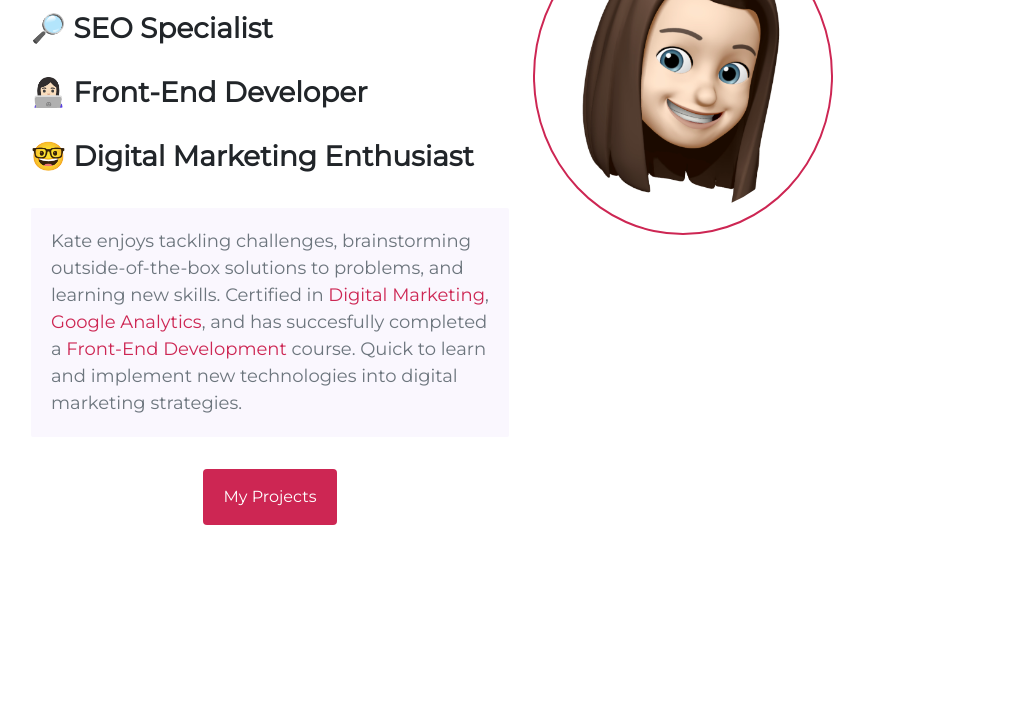
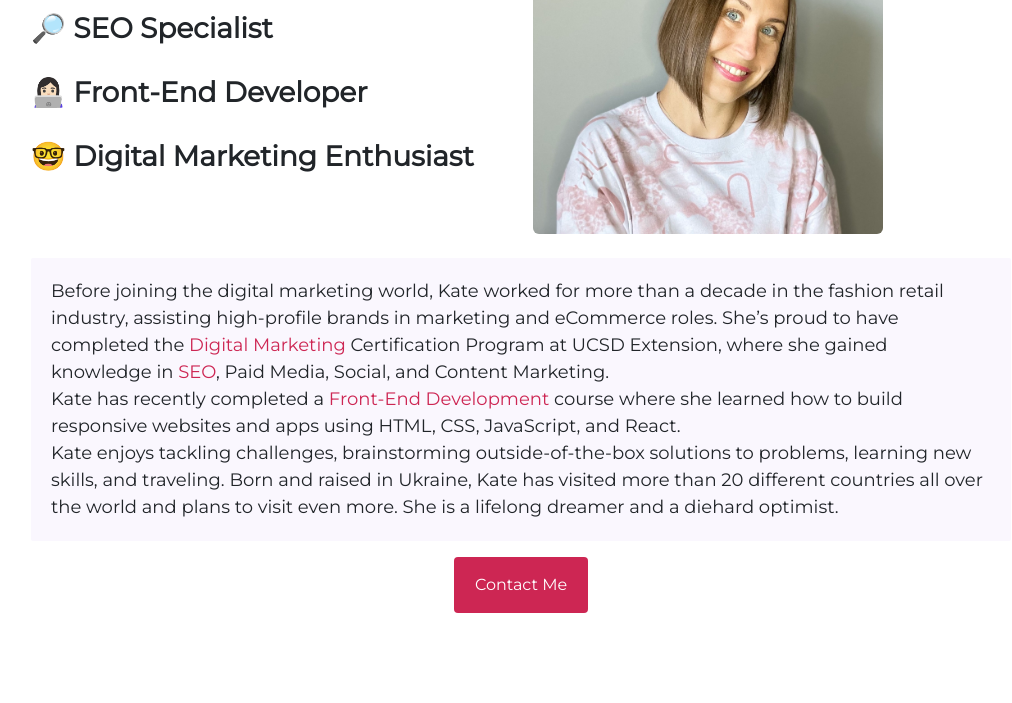
Before and after one commit to Kate8577/my-personal-website, a plain HTML site: page about.html in a window 1280 px wide. Shown: the part 173-876 px from the top of the page, without its empty margins (119-1131 px from the left). Before the commit the page ends 800 px from the top, so only its background shows below. Drawn offline with nearby package versions, Linux system fonts and the light colour scheme.

Commit message:
Updated the About page

```diff
--- a/about.html
+++ b/about.html
@@ -26,19 +26,25 @@
     <h2> 👩🏻‍💻 Front-End Developer</h2>
     <h2>🤓 Digital Marketing Enthusiast</h2>
 
-    <p class="mt-4 text-muted">
-       Kate enjoys tackling challenges, brainstorming outside-of-the-box solutions to problems, and learning new skills.
-Certified in <span style="color:#cd2653">Digital Marketing</span>, <span style="color:#cd2653">Google Analytics</span>, and has succesfully completed a <span style="color:#cd2653">Front-End Development </span>course. Quick to learn
-        and
-        implement new technologies into digital marketing strategies.
+
+    </div>
+    <div class="col-md-6">
+        <img src="images/kate-avatar.jpg" class="img-fluid" alt="picture of Kate"/>
+        </div>
+    </div>
+    <p class="mt-4">
+
+        Before joining the digital marketing world, Kate worked for more than a decade in the fashion retail industry,
+        assisting high-profile brands in marketing and eCommerce roles. She’s proud to have completed the <span style="color:#cd2653">Digital Marketing</span>
+        Certification Program at UCSD Extension, where she gained knowledge in <span style="color:#cd2653">SEO</span>, Paid Media, Social, and Content Marketing.
+    </br> Kate has recently completed a <span style="color:#cd2653">Front-End Development </span>course where she learned how to build responsive websites and apps
+        using HTML, CSS, JavaScript, and React.
+</br> Kate enjoys tackling challenges, brainstorming outside-of-the-box solutions to problems, learning new skills, and
+        traveling. Born and raised in Ukraine, Kate has visited more than 20 different countries all over the world and
+        plans to visit even more. She is a lifelong dreamer and a diehard optimist.
     </p>
-<div class="text-center mt-2">
-    <a href="projects.html" class="btn btn-main mt-3">My Projects</a>
-    </div>
-    </div>
-    <div class="col-6 d-none d-md-block">
-        <img src="images/avatar.jpg" class="img-fluid" alt="picture of Kate"/>
-        </div>
+    <div class="text-center">
+        <a href="#" class="btn btn-main">Contact Me</a>
     </div>
 </div>
 
--- a/styles/styles.css
+++ b/styles/styles.css
@@ -25,7 +25,7 @@ li {
 p {
   font-family: var(--main-font);
   font-size: 18px;
-  line-height: 1.5;
+  line-height: 1.8;
 }
 .hero {
   padding: 90px 150px;
@@ -50,10 +50,8 @@ p {
   font-size: 38px;
 }
 .content-hero img {
-  border-radius: 50%;
-  width: 300px;
-  border: 2px solid var(--accent-color);
-  padding: 20px;
+  width: 350px;
+  border-radius: 6px;
 }
 
 .content-hero h2 {
```
Also changed, not shown: index.html (+2 -1 lines), images/Caleb review.png (added), images/Mike review.png (added), images/Stephanie review.png (added), images/kate-avatar.jpg (added).
